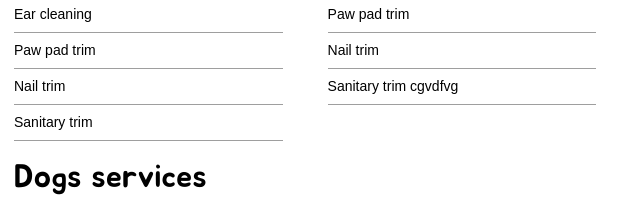
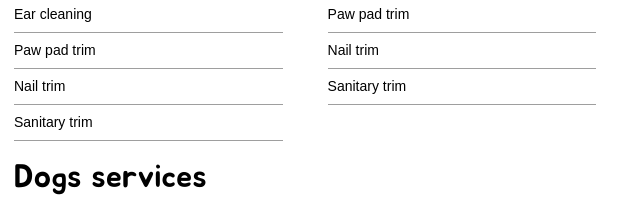
Before and after one commit to Kitsune1904/grooming_salon, a plain HTML site: page pages/services.html in a window 1280 px wide. Shown: the part 354-570 px from the top of the page, 178-818 px from the left. Drawn offline with Linux system fonts and the light colour scheme.

Commit message:
add styles

```diff
--- a/pages/services.html
+++ b/pages/services.html
@@ -68,7 +68,7 @@
             <li>Ear cleaning</li>
             <li>Paw pad trim</li>
             <li>Nail trim</li>
-            <li>Sanitary trim cgvdfvg</li>
+            <li>Sanitary trim</li>
           </ul>
           <ul class="add-ons">
             <li class="special-title">Add-ons</li>
```
